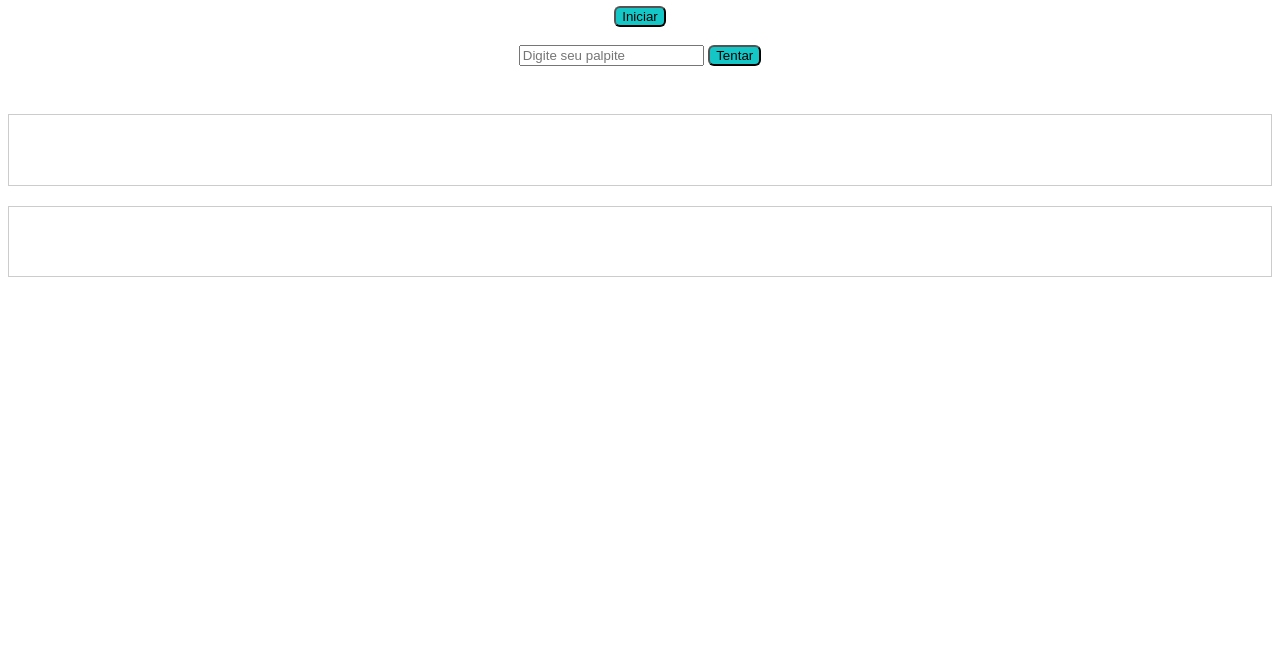
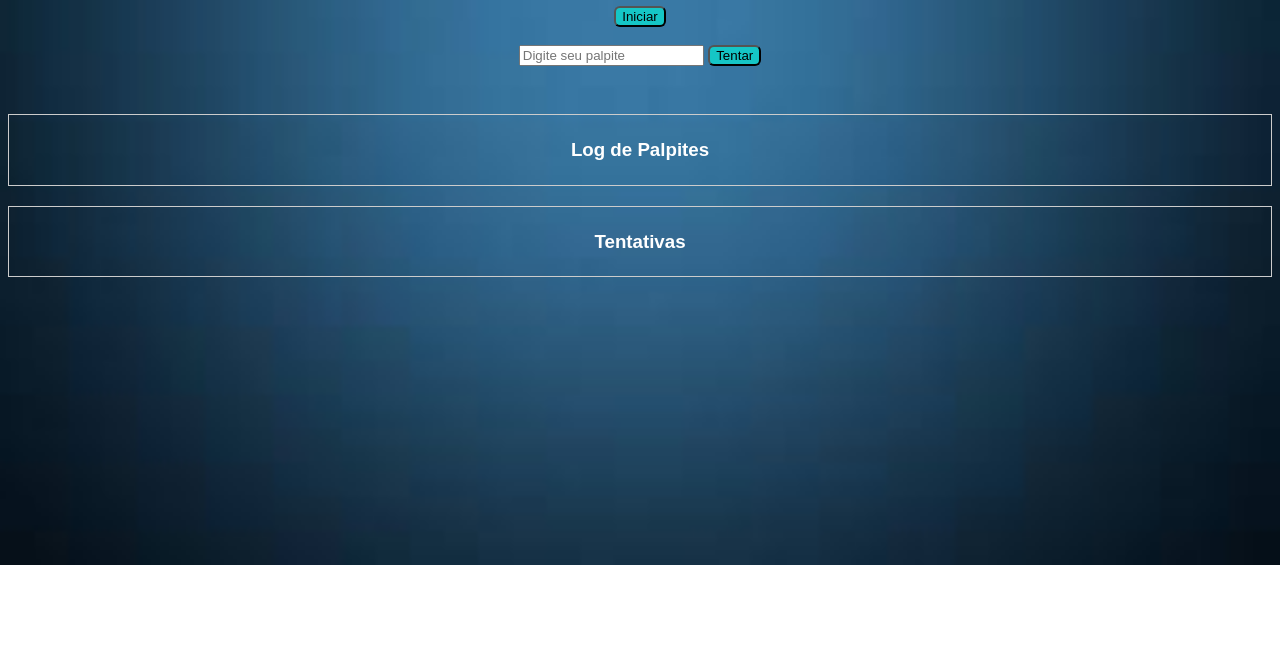
Before and after one commit to pedropaivaf/Jogo-Descubra-o-N-mero, a plain HTML site: page index.html in a window 1280 px wide. Shown: the part 152-800 px from the top of the page. Drawn offline with Linux system fonts and the light colour scheme.

Commit message:
att background

```diff
--- a/style.css
+++ b/style.css
@@ -1,5 +1,5 @@
 body {
-    background-image: url(background.jpg);
+    background-image: url(imagens/background.jpg);
     background-repeat: no-repeat;
     background-size: cover;
     font-family: Arial, sans-serif;
```
